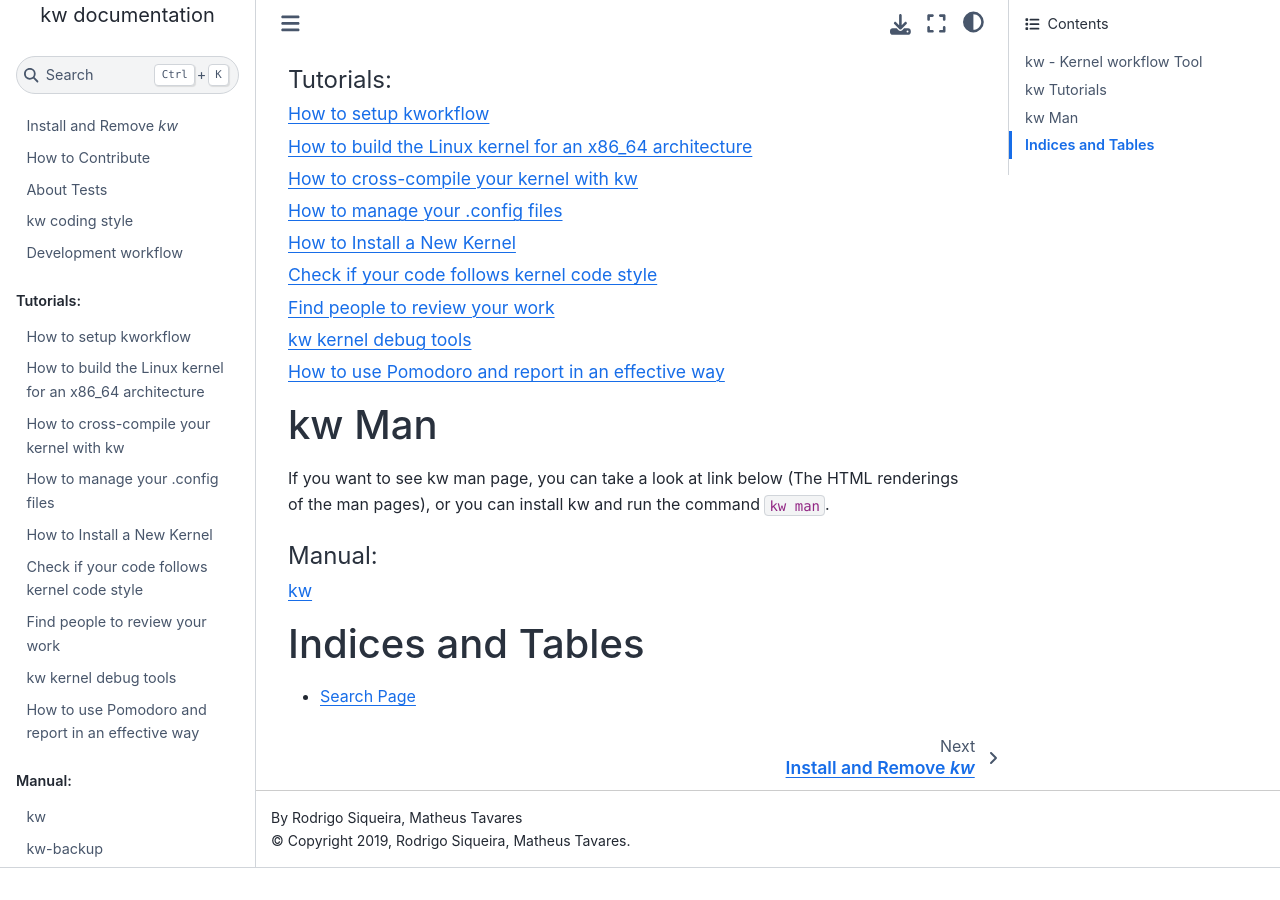
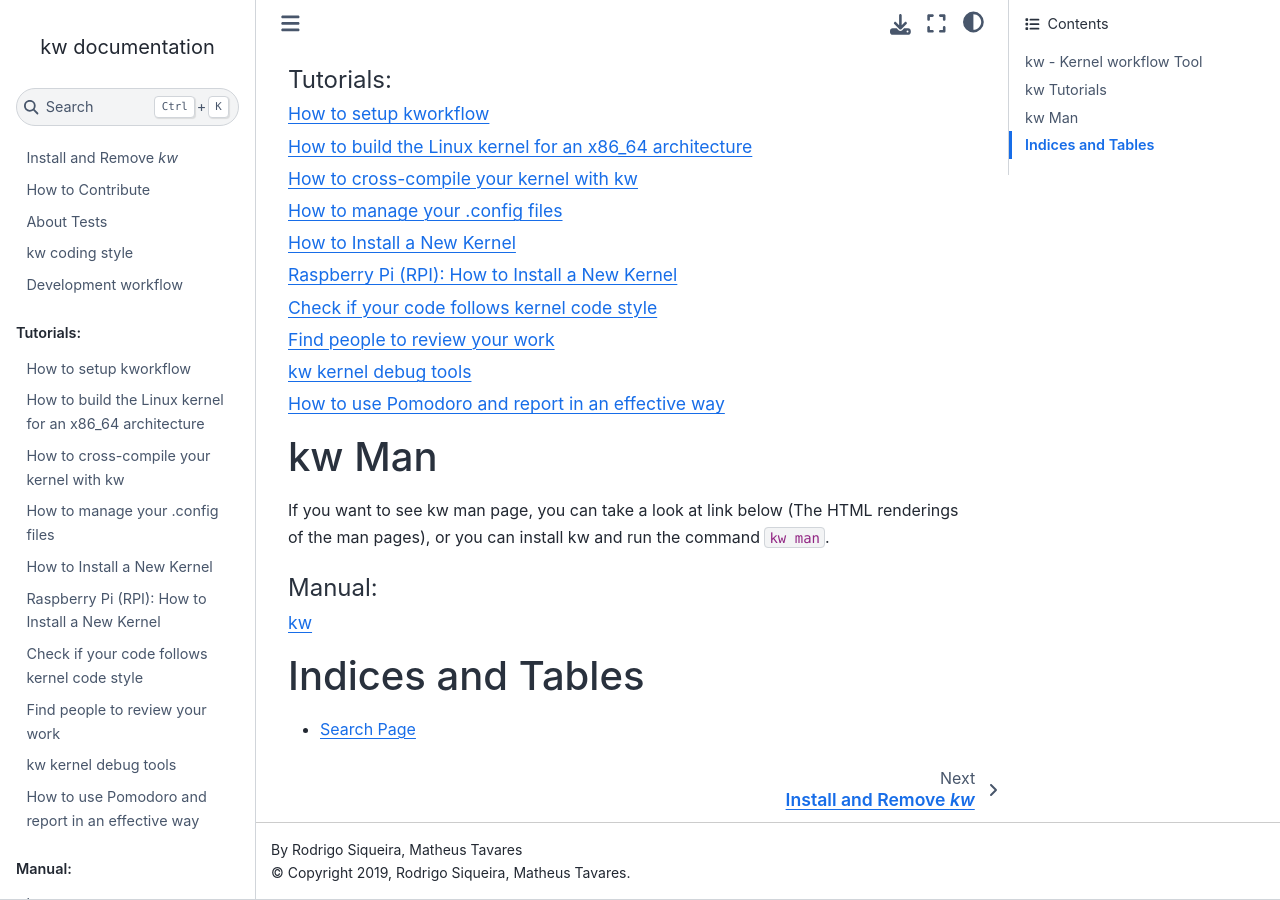
Before and after one commit to kworkflow/kworkflow, a Sphinx documentation site: the page built from documentation/index.rst, in a window 1280 px wide and 900 px high, scrolled down 707 px. Built offline with Sphinx 7.4.7 and the Sphinx Book theme 1.1.4, drawn with Linux system fonts in a browser that asks for light colours; before the commit the page ends 1575 px from its top, so only the background shows below that; some of the changed lines change nothing that is shown.

Commit message:
documentation: tutorials: Add RPI deploy tutorial
Signed-off-by: Rodrigo Siqueira <siqueirajordao@riseup.net>

```diff
--- a/documentation/index.rst
+++ b/documentation/index.rst
@@ -39,6 +39,7 @@
    tutorials/cross-compilation
    tutorials/configm
    tutorials/deploy-kernel
+   tutorials/rpi-deploy-kernel
    tutorials/codestyle
    tutorials/find-maintainers
    tutorials/kernel-debug
--- a/documentation/tutorials/cross-compilation.rst
+++ b/documentation/tutorials/cross-compilation.rst
@@ -135,4 +135,4 @@
 x86 approach, you can follow :ref:`How to Install a New Kernel<deploy-kernel>`.
 However, if your target system does not follow the traditional x86 approach
 (e.g., Raspberry Pi) and requires dealing with dtb files, you probably want to
-check LINK.
+check :ref:`Raspberry Pi (RPI): How to Install a New Kernel<rpi-deploy-kernel>`.
--- /dev/null
+++ b/documentation/tutorials/rpi-deploy-kernel.rst
@@ -0,0 +1,107 @@
+===================================================
+  Raspberry Pi (RPI): How to Install a New Kernel
+===================================================
+.. _rpi-deploy-kernel:
+
+.. contents::
+   :depth: 1
+   :local:
+   :backlinks: none
+
+.. highlight:: console
+
+Tutorial Assumptions
+--------------------
+
+For simplicity's sake, this tutorial will assume that you already read
+:ref:`How to cross-compile your kernel with kw<cross-compilation>` and
+:ref:`How to Install a New Kernel<deploy-kernel>`. If not, get back here later;
+we will wait for you :)
+
+Anyway, we also assume the following tasks are completed:
+
+* You already compiled your kernel
+* You have a working `.config` file
+* You will use remote deploy. Remember, to deploy remotely, you need to
+  have root access to the target machine via ssh.
+* All commands in this tutorial must be executed inside a kernel tree. If you want to work with Raspberry Pi, use this `repository <https://github.com/raspberrypi/linux>`.
+
+We also assume that you have a Raspberry Pi (RPI) with Rasbian (it could be 32
+or 64 bits), but keep in mind that the steps described here are generic, and we
+just decided to focus on this device to have a way to provide some practical
+examples.
+
+DTB file and kworkflow.config
+-----------------------------
+
+Some architectures require Device Tree Binary (dtb) and Device Tree Binary
+Overlay (dtbo) files, and Raspberry Pi falls into this category. We usually
+need to add these files in a specific location for a functional boot. For
+example, in the case of RPI 4 32 bits, it should be under the ``/boot`` folder,
+and for RPI 4 64 bits, it is ``/boot/broadcom``. However, these locations may
+vary, so we need to tell kw how to handle these files, but don't worry, this is
+a trivial task. Open your ``.kw/kworflow.config`` and search for::
+
+  dtb_copy_pattern=
+
+Use this parameter to configure how kw will handle the dtb files. You have
+three different options:
+
+1. Empty: It will assume ``*.dtb``, which means that kw will copy all dtb files
+to the target ``/boot`` folder. For example, RPI 4 32 bits requires this
+option.
+
+2. Folder pattern: You can specify something like
+``dtb_copy_pattern=broadcom/*``, which means kw will copy all dtb files inside
+the broadcom folder. This is the required option for RPI 4 64 bits.
+
+3. Multiple folder copy: Finally, you can tell kw that you want to copy
+multiple folders by using a pattern like this
+``dtb_copy_pattern=broadcom,rockchip,arm``.
+
+As you can see, kw is really flexible about handling the dtb files.
+
+Use a default kw config template for RPI
+----------------------------------------
+
+For RPI developers, kw provides some useful templates that already setup your
+config in a convenient way. If you want to deploy your kernel for an RPI 32
+bits, you can use the following template::
+
+  kw init --template=rpi4-raspbian-32-cross-x86-arm
+
+Or if you want to deploy your kernel to an RPI 4 64 bits, you can use::
+
+  kw init --template=rpi4-raspbian-64-cross-x86-arm
+
+Build and deploy
+----------------
+
+At this point, we suppose that you already compiled your kernel and added a
+very cool suffix name to your image. Additionally, we presume that your target
+is a machine that you have ssh access as root. For now, you can run the
+glorious build and deploy::
+
+  kw bd
+
+Other kw deploy features
+------------------------
+
+Remember that kw deploy provides many other features to handle your custom
+kernel. For example, if you want to list all custom kernels that you installed
+in your system, just use::
+
+  kw deploy --list
+
+Or if you want to remove some specific kernel::
+
+  kw deploy --uninstall KERNEL_NAME
+
+Keep in Mind
+------------
+
+In this tutorial, we used RPI 4 as a use case in order to make some of the new
+concepts more practical. Nevertheless, you should be able to setup kw to handle
+dtb files that need to be deployed in various ways. Finally, if this step does
+not work in your custom system, consider improving kw to support your target
+system workflow; patches are always welcome.
```
